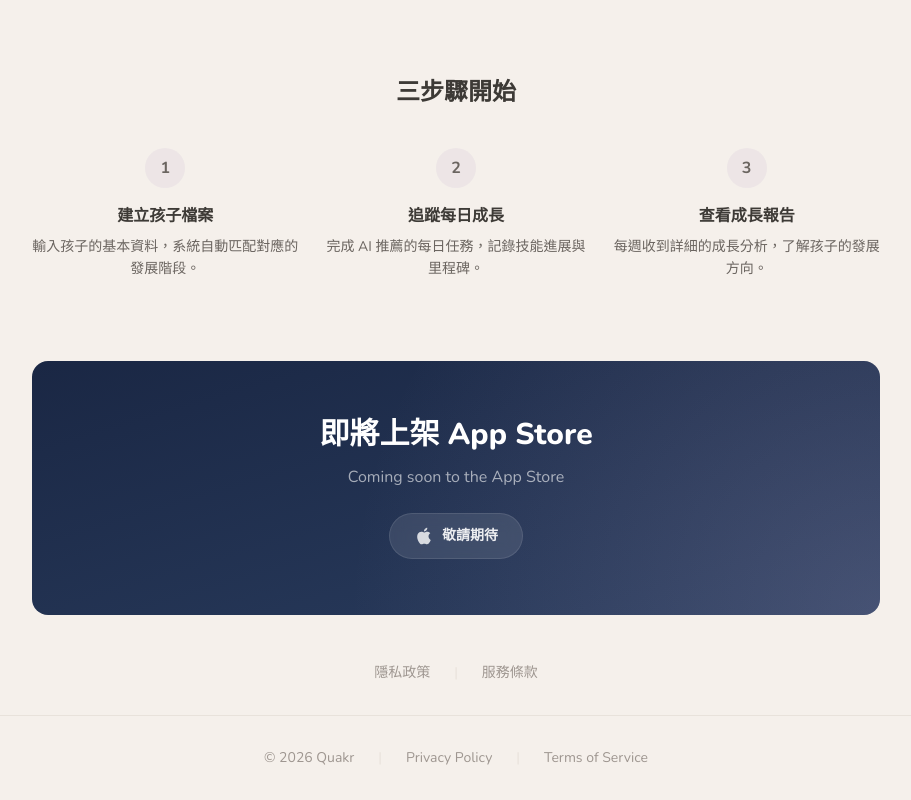
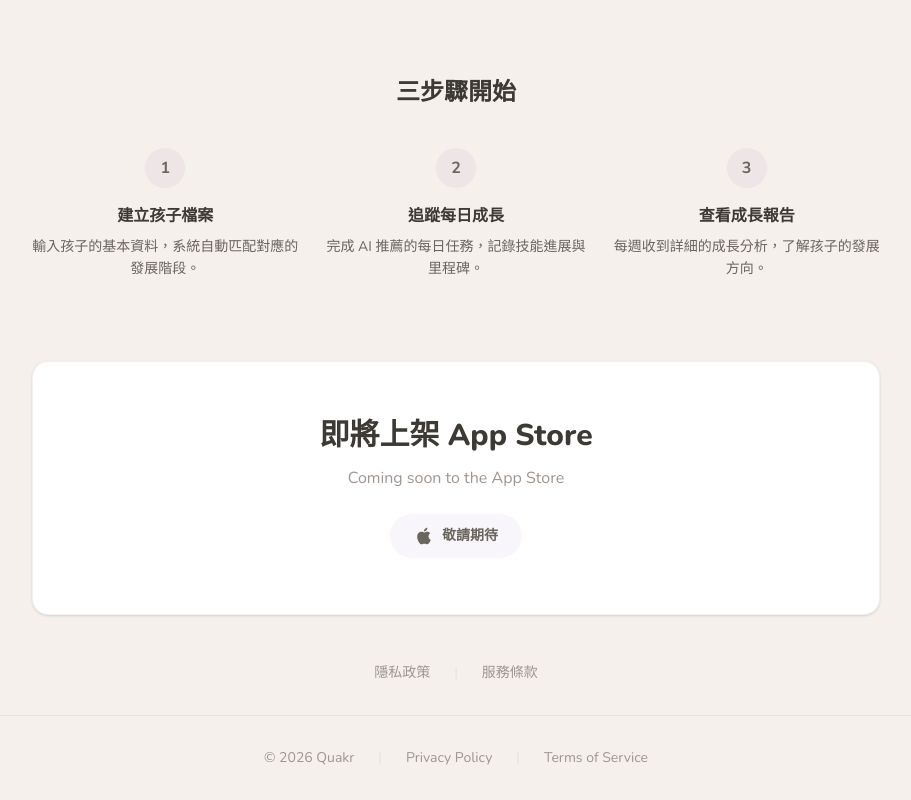
Before and after one commit to quakrliu/bloompath-web, a Next.js app: page / in a window 1280 px wide. Shown: the part 1140-1940 px from the top of the page, without its empty margins (184-1095 px from the left). Built offline with nearby package versions, Linux system fonts and the light colour scheme.

Commit message:
fix: replace dark CTA banner with soft white card style
Co-Authored-By: Claude Opus 4.6 <noreply@anthropic.com>

```diff
--- a/src/app/page.tsx
+++ b/src/app/page.tsx
@@ -131,21 +131,18 @@ export default function Home() {
 
       {/* CTA */}
       <section className="max-w-4xl mx-auto px-6 pb-12">
-        <div className="relative overflow-hidden rounded-2xl bg-gradient-to-br from-[#1a2744] to-[#2a3d5f] p-10 sm:p-14 text-center">
-          <div className="absolute inset-0 bg-[radial-gradient(circle_at_bottom_right,rgba(184,169,201,0.2),transparent_60%)]" />
-          <div className="relative">
-            <h2 className="text-2xl sm:text-3xl font-extrabold text-white mb-3">
+        <div className="rounded-2xl bg-white border border-border/50 p-10 sm:p-14 text-center shadow-sm">
+          <h2 className="text-2xl sm:text-3xl font-extrabold text-text mb-3">
             即將上架 App Store
           </h2>
-            <p className="text-white/60 mb-6">
+          <p className="text-text-muted mb-6">
             Coming soon to the App Store
           </p>
-            <div className="inline-flex items-center gap-2 bg-white/10 backdrop-blur-sm rounded-full px-6 py-3 border border-white/10">
-              <svg className="w-5 h-5 text-white/80" fill="currentColor" viewBox="0 0 24 24">
+          <div className="inline-flex items-center gap-2 bg-primary/10 rounded-full px-6 py-3">
+            <svg className="w-5 h-5 text-text-secondary" fill="currentColor" viewBox="0 0 24 24">
               <path d="M18.71 19.5c-.83 1.24-1.71 2.45-3.05 2.47-1.34.03-1.77-.79-3.29-.79-1.53 0-2 .77-3.27.82-1.31.05-2.3-1.32-3.14-2.53C4.25 17 2.94 12.45 4.7 9.39c.87-1.52 2.43-2.48 4.12-2.51 1.28-.02 2.5.87 3.29.87.78 0 2.26-1.07 3.8-.91.65.03 2.47.26 3.64 1.98-.09.06-2.17 1.28-2.15 3.81.03 3.02 2.65 4.03 2.68 4.04-.03.07-.42 1.44-1.38 2.83M13 3.5c.73-.83 1.94-1.46 2.94-1.5.13 1.17-.34 2.35-1.04 3.19-.69.85-1.83 1.51-2.95 1.42-.15-1.15.41-2.35 1.05-3.11z" />
             </svg>
-              <span className="text-white/90 font-semibold text-sm">敬請期待</span>
-            </div>
+            <span className="text-text-secondary font-semibold text-sm">敬請期待</span>
           </div>
         </div>
       </section>
```
Lines whose indentation alone changed are shown as unchanged.
